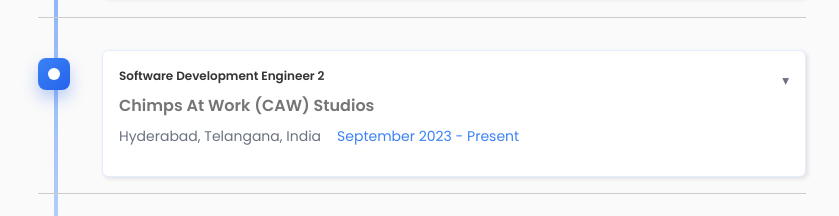
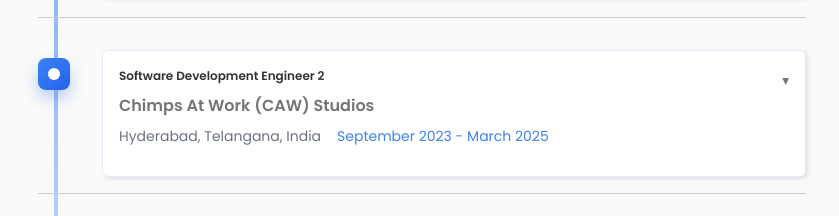
Before and after one commit to ronrana24/Portfolio, a React (Vite) app: page / in a window 1280 px wide. Shown: the part 3692-3908 px from the top of the page, without its empty margins (218-1057 px from the left). Built offline with nearby package versions, Linux system fonts and the light colour scheme; no server answers.

Commit message:
Update end date for portfolio project at CAW Studios to March 2025

```diff
--- a/src/assets/data.ts
+++ b/src/assets/data.ts
@@ -143,7 +143,7 @@
     company: "Chimps At Work (CAW) Studios",
     location: "Hyderabad, Telangana, India",
     startDate: "September 2023",
-    endDate: "Present",
+    endDate: "March 2025",
     tasks: [
       `Engineered a scalable, end-to-end, role-based document management microservice, leveraging MVC architecture and open source service (Paperless), enabling secure access for 100+ employees and improving operational efficiency and data security.`,
       `Designed and optimised SQL & NoSQL database schemas, reducing query execution time by 35% and improving overall data retrieval efficiency.`,
```
